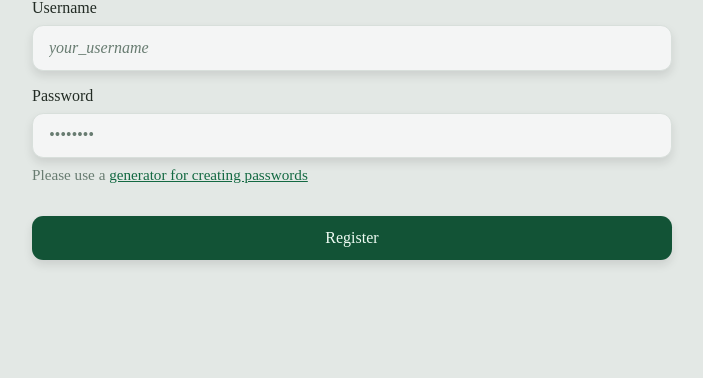
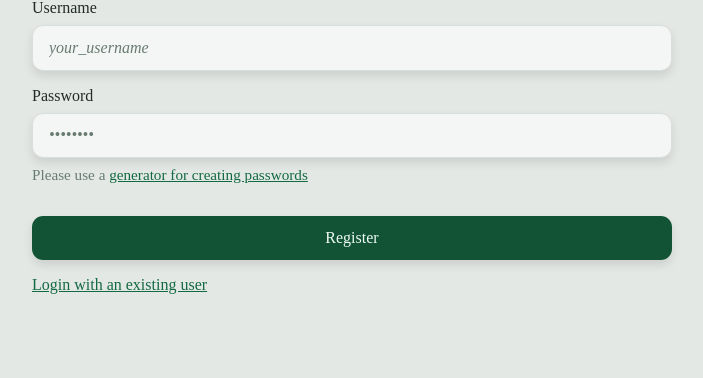
Before and after one commit to jannesaranpaa/tikawe-saavu, a Flask app: page /auth/register in a window 1280 px wide. Shown: the part 154-532 px from the top of the page, without its empty margins (288-991 px from the left). Run offline with Flask 3, Linux system fonts and the light colour scheme.

Commit message:
feat: switch to login from register + vice versa
Allow user to register instead of log in, and otherwise

```diff
--- a/app/templates/auth/login.html
+++ b/app/templates/auth/login.html
@@ -22,5 +22,7 @@
     <button type="submit" class="primary">
       Login
     </button>
+
+    <a href="/auth/register">Register a new user</a>
   </form>
 {% endblock %}
--- a/app/templates/auth/register.html
+++ b/app/templates/auth/register.html
@@ -22,5 +22,7 @@
     <button type="submit" class="primary">
       Register
     </button>
+
+    <a href="/auth/login">Login with an existing user</a>
   </form>
 {% endblock %}
```
